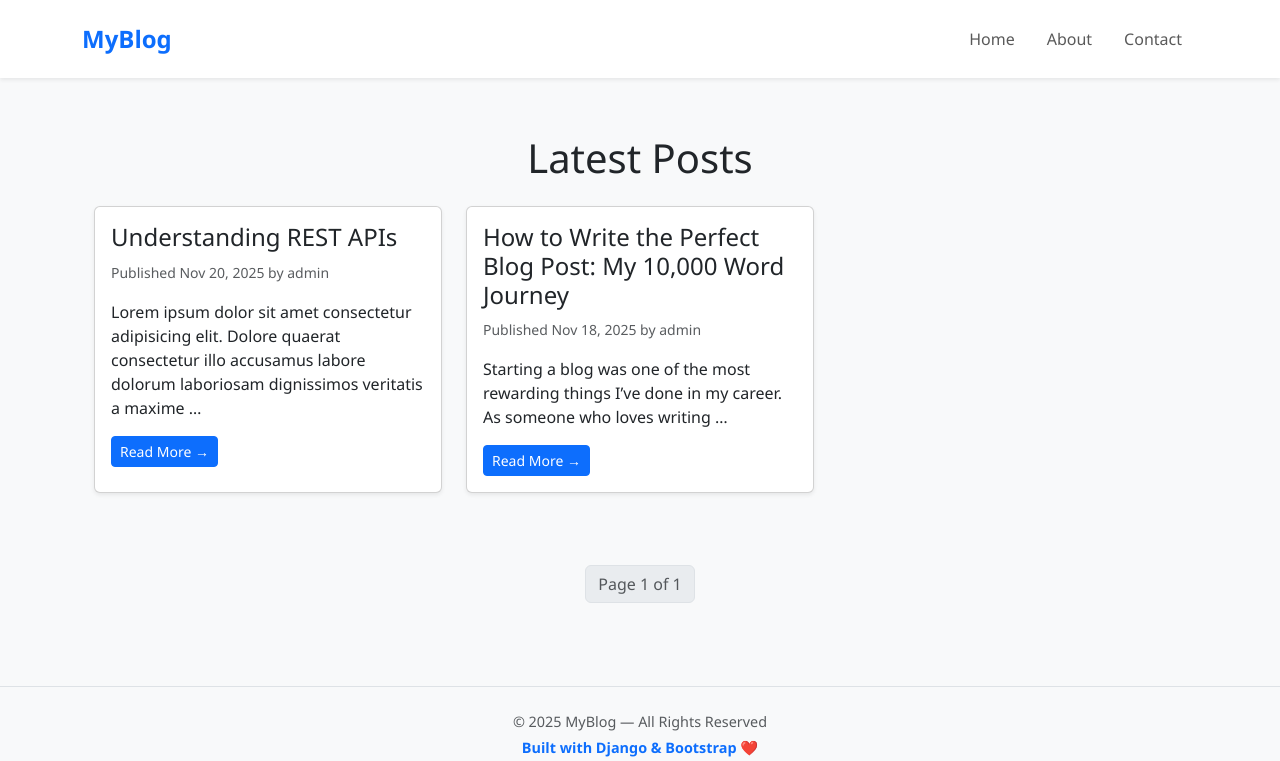
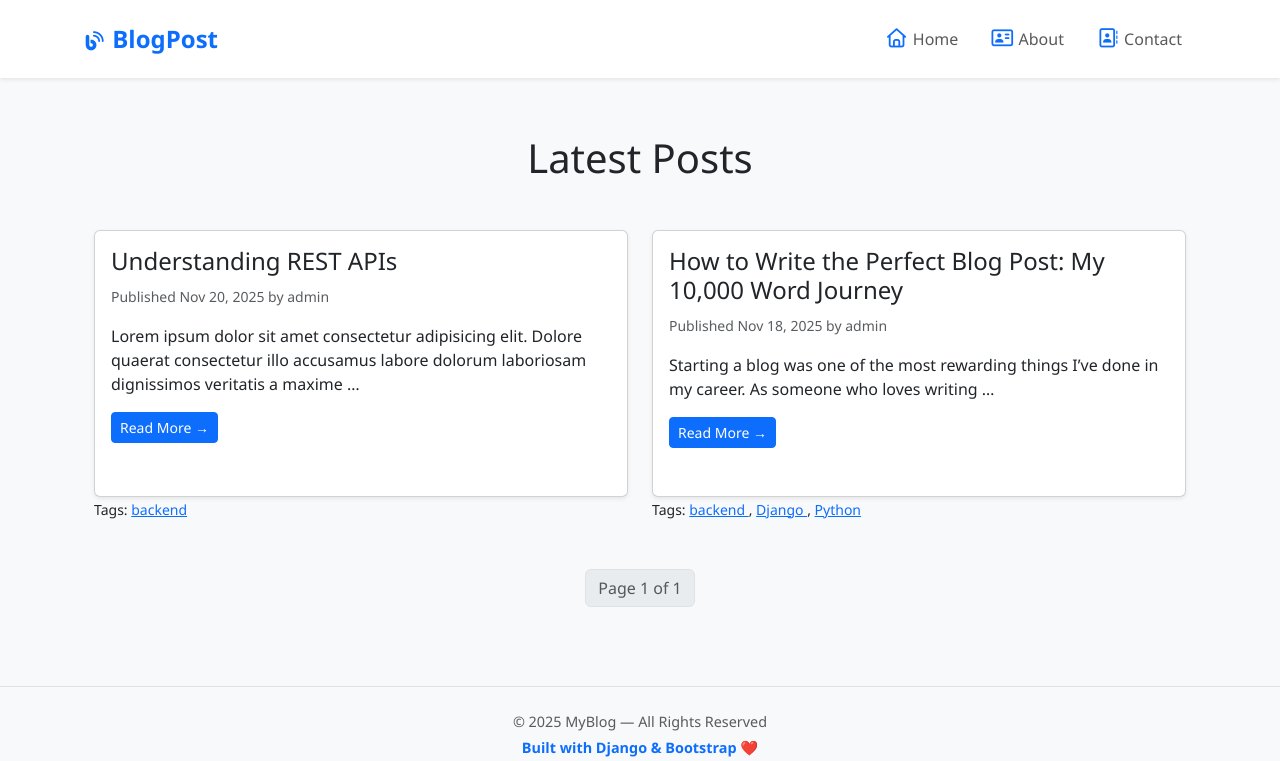
Before and after one commit to surajadine/Block-Post-website, a Django app: page /blog/ in a window 1280 px wide. Shown: the top 761 px of the page. Run offline with Django 5.2, Linux system fonts and the light colour scheme; data comes from the database, SQL or seed files in the repository; both versions use the stored data as it was after the commit; parts of the project's set-up code (start-up, migrations or seed data) failed here and were passed over; some libraries are stand-ins or nearby versions.

Commit message:
Using django-taggit to implement a tagging system

```diff
--- a/blog/models.py
+++ b/blog/models.py
@@ -2,6 +2,8 @@ from django.db import models
 from django.utils import timezone
 from django.contrib.auth.models import User
 from django.urls import reverse
+from taggit.managers import TaggableManager
+
 
 # Create your models here.
 class Post(models.Model):
@@ -18,6 +20,7 @@ class Post(models.Model):
     created = models.DateTimeField(auto_now_add = True)
     updated = models.DateTimeField(auto_now = True)
     status = models.CharField(max_length=2,choices=Status.choices, default=Status.DRAFT)
+    tags = TaggableManager()
 
     class Meta:
         ordering = ['-publish']
--- a/blog/templates/blog/base.html
+++ b/blog/templates/blog/base.html
@@ -8,6 +8,11 @@
 
     <!-- Bootstrap -->
     <link href="https://cdn.jsdelivr.net/npm/bootstrap@5.3.0/dist/css/bootstrap.min.css" rel="stylesheet">
+
+    <!-- font awesome -->
+    <link rel="stylesheet" href="https://cdnjs.cloudflare.com/ajax/libs/font-awesome/7.0.1/css/all.min.css"
+        integrity="sha512-2SwdPD6INVrV/lHTZbO2nodKhrnDdJK9/kg2XD1r9uGqPo1cUbujc+IYdlYdEErWNu69gVcYgdxlmVmzTWnetw=="
+        crossorigin="anonymous" referrerpolicy="no-referrer" />
 
     <!-- Global Styles -->
     <style>
@@ -34,6 +39,11 @@
         .nav-link:hover {
             color: #0d6efd !important;
             transform: translateX(3px);
+        }
+
+        i {
+            font-size: 1.2rem;
+            color: #0d6efd;
         }
 
         /* FOOTER TEXT */
@@ -71,7 +81,7 @@
         <div class="container">
 
             <a class="navbar-brand fw-bold text-primary fs-4" href="{% url 'blog:post_list' %}">
-                MyBlog
+                <i class="fa-solid fa-blog"></i> BlogPost
             </a>
 
             <!-- Mobile Toggle -->
@@ -84,13 +94,14 @@
             <div class="collapse navbar-collapse d-none d-lg-block">
                 <ul class="navbar-nav ms-auto">
                     <li class="nav-item mx-2">
-                        <a class="nav-link" href="{% url 'blog:post_list' %}">Home</a>
+                        <a class="nav-link" href="{% url 'blog:post_list' %}"><i class="fa-regular fa-house"></i>
+                            Home</a>
                     </li>
                     <li class="nav-item mx-2">
-                        <a class="nav-link" href="#">About</a>
+                        <a class="nav-link" href="#"><i class="fa-regular fa-address-card"></i> About</a>
                     </li>
                     <li class="nav-item mx-2">
-                        <a class="nav-link" href="#">Contact</a>
+                        <a class="nav-link" href="#"><i class="fa-regular fa-address-book"></i> Contact</a>
                     </li>
                 </ul>
             </div>
--- a/blog/templates/blog/post/list.html
+++ b/blog/templates/blog/post/list.html
@@ -4,11 +4,11 @@
 
 {% block content %}
 <div class="container py-4">
-    <h1 class="mb-4 text-center">Latest Posts</h1>
+    <h1 class="mb-5 text-center">Latest Posts</h1>
 
     <div class="row">
         {% for post in posts %}
-        <div class="col-md-4 mb-4">
+        <div class="col-md-6 mb-4">
             <div class="card shadow-sm h-100">
                 <div class="card-body">
                     <h4 class="card-title">{{ post.title }}</h4>
@@ -24,16 +24,30 @@
                         {{ post.desc|truncatewords:20|linebreaks }}
                     </p>
 
-                    <a href="{{ post.get_absolute_url }}" class="btn btn-primary btn-sm">
+                    <a href="{{ post.get_absolute_url }}" class="btn btn-primary btn-sm mb-2">
                         Read More →
                     </a>
                 </div>
             </div>
+
+            <p class="tags mb-0">
+                <small>
+                    Tags:
+                    {% for tag in post.tags.all %}
+                    <a href="{% url 'blog:post_list_by_tag' tag.slug %}">
+                        {{ tag.name }}
+                    </a>{% if not forloop.last %}, {% endif %}
+                    {% empty %}
+                    No tags
+                    {% endfor %}
+                </small>
+            </p>
         </div>
         {% empty %}
         <p class="text-center">No posts available.</p>
         {% endfor %}
     </div>
 </div>
-{% include "pagination.html" with page=page_obj %}
+
+{% include "pagination.html" with page=posts %}
 {% endblock %}
--- a/blog/urls.py
+++ b/blog/urls.py
@@ -4,10 +4,11 @@ from . import views
 app_name = 'blog'
 
 urlpatterns = [
-    # path('', views.post_list,name='post_list'),
-    path('', views.PostListView.as_view(),name='post_list'),
+    path('', views.post_list,name='post_list'),
+    path('tag/<slug:tag_slug>/', views.post_list,name='post_list_by_tag'),
+    # path('', views.PostListView.as_view(),name='post_list'),
     path('<int:year>/<int:month>/<int:day>/<slug:slug>/', views.post_details, name='post_detail'),
     path('<int:post_id>/share/',views.post_share ,name='post_share'),
-    path('<slug:slug>/comment', views.post_comment, name='post_comment'),
+    path('<slug:slug>/comment/', views.post_comment, name='post_comment'),
 
 ]
--- a/blog/views.py
+++ b/blog/views.py
@@ -6,28 +6,35 @@ from .models import Post
 from .forms import EmailPostForm, CommentForm
 from django.views.decorators.http import require_POST
 from django.contrib import messages
+from taggit.models import Tag
 
 
 
 
 # Create your views here.
-# def post_list(request):
-#     post_list = Post.objects.all()
-#     paginator = Paginator(post_list,1)
-#     page_number = request.GET.get('page',1)
-#     try:
-#         posts = paginator.page(page_number)
-#     except PageNotAnInteger:
-#         posts = paginator.page(1)
-#     except EmptyPage:
-#         posts = paginator.page(paginator.num_pages)
-#     return render(request,'blog/post/list.html',{'posts':posts})
+def post_list(request,tag_slug=None):
+    post_list = Post.objects.all()
 
-class PostListView(ListView):
-    model = Post
-    context_object_name = 'posts'
-    paginate_by = 2
-    template_name = 'blog/post/list.html'
+    tag = None
+    if tag_slug:
+        tag = get_object_or_404(Tag, slug=tag_slug)
+        post_list = post_list.filter(tags__in=[tag])
+
+    paginator = Paginator(post_list,3)
+    page_number = request.GET.get('page',1)
+    try:
+        posts = paginator.page(page_number)
+    except PageNotAnInteger:
+        posts = paginator.page(1)
+    except EmptyPage:
+        posts = paginator.page(paginator.num_pages)
+    return render(request,'blog/post/list.html',{'posts':posts,'tag':tag})
+
+# class PostListView(ListView):
+#     model = Post
+#     context_object_name = 'posts'
+#     paginate_by = 2
+#     template_name = 'blog/post/list.html'
 
 
 
--- a/mysite/settings.py
+++ b/mysite/settings.py
@@ -38,8 +38,10 @@ INSTALLED_APPS = [
     'django.contrib.messages',
     'django.contrib.staticfiles',
 
+
     # Local apps
     'blog.apps.BlogConfig',
+    'taggit',
 ]
 
 MIDDLEWARE = [
```
Also changed, not shown: blog/migrations/0007_post_taggs.py (added), blog/migrations/0008_rename_taggs_post_tags.py (added), db.sqlite3.
